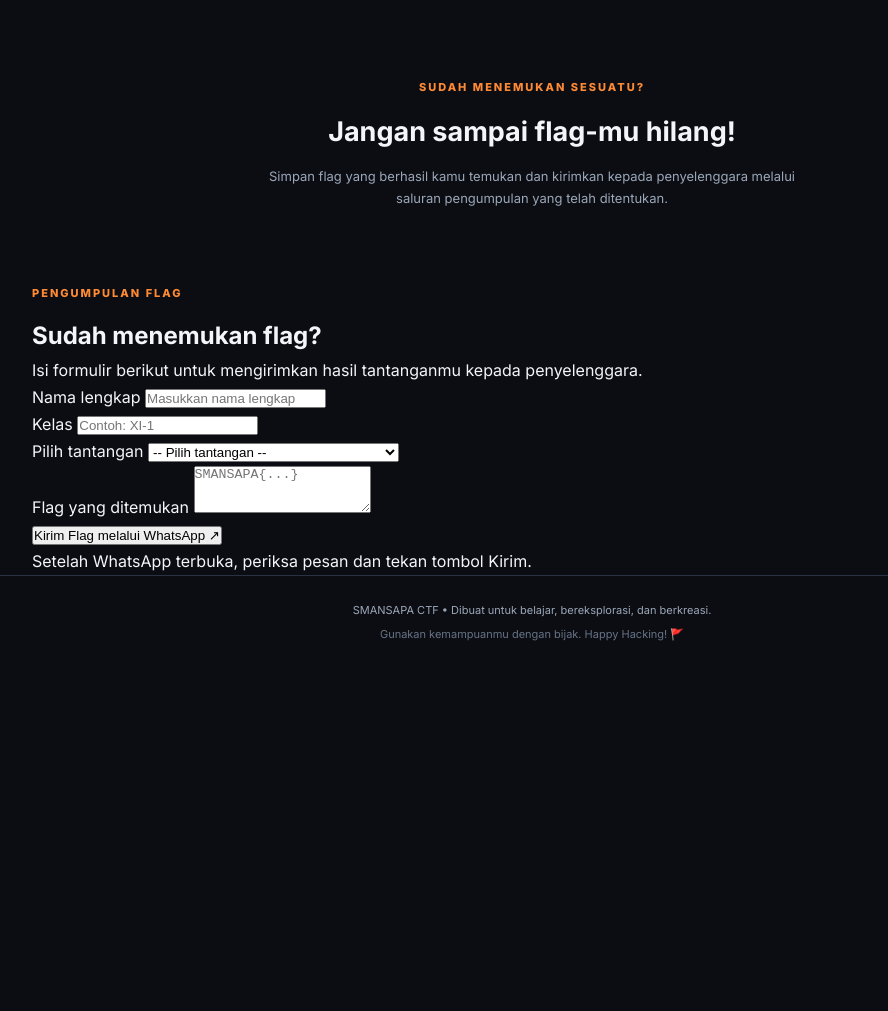
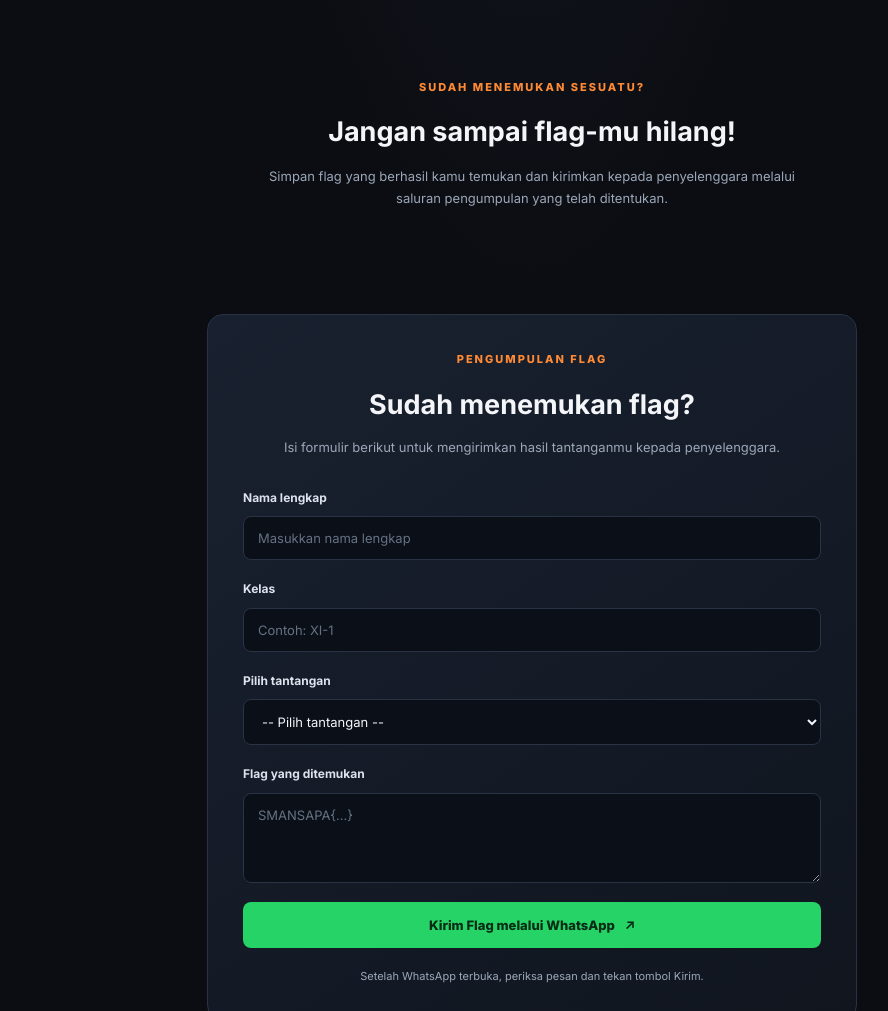
Before and after one commit to jodaydioz16-cmyk/ctf, a plain HTML site: page index.html in a window 1280 px wide. Shown: the part 2243-3254 px from the top of the page, without its empty margins (108-996 px from the left). Before the commit the page ends 2912 px from the top, so only its background shows below. Drawn offline with Linux system fonts and the light colour scheme.

Commit message:
Update style.css

```diff
--- a/style.css
+++ b/style.css
@@ -451,3 +451,119 @@ footer {
         font-size: 9px;
     }
 }
+
+
+/* SUBMISSION SECTION */
+
+.submit-section {
+    max-width: 650px;
+    margin: 30px auto 90px;
+    padding: 35px;
+    background: linear-gradient(145deg, #192130, #10151e);
+    border: 1px solid var(--border);
+    border-radius: 16px;
+}
+
+.submit-heading {
+    text-align: center;
+    margin-bottom: 30px;
+}
+
+.submit-heading h2 {
+    font-size: 27px;
+    margin-bottom: 8px;
+}
+
+.submit-heading > p:last-child {
+    color: var(--muted);
+    font-size: 13px;
+}
+
+.submit-form {
+    display: flex;
+    flex-direction: column;
+    gap: 19px;
+}
+
+.form-group {
+    display: flex;
+    flex-direction: column;
+    gap: 8px;
+}
+
+.form-group label {
+    font-size: 12px;
+    font-weight: 700;
+    color: #dce3ed;
+}
+
+.form-group input,
+.form-group select,
+.form-group textarea {
+    width: 100%;
+    padding: 13px 14px;
+    background: #0b1018;
+    border: 1px solid var(--border);
+    border-radius: 8px;
+    color: var(--text);
+    font-family: inherit;
+    font-size: 13px;
+    outline: none;
+    transition: 0.2s;
+}
+
+.form-group input:focus,
+.form-group select:focus,
+.form-group textarea:focus {
+    border-color: var(--orange);
+    box-shadow: 0 0 0 3px #ff8a3518;
+}
+
+.form-group textarea {
+    resize: vertical;
+    min-height: 90px;
+}
+
+.form-group input::placeholder,
+.form-group textarea::placeholder {
+    color: #657184;
+}
+
+.submit-button {
+    width: 100%;
+    padding: 15px;
+    background: #25d366;
+    color: #082b16;
+    border: none;
+    border-radius: 8px;
+    font-family: inherit;
+    font-size: 13px;
+    font-weight: 800;
+    cursor: pointer;
+    display: flex;
+    justify-content: center;
+    align-items: center;
+    gap: 10px;
+    transition: 0.2s;
+}
+
+.submit-button:hover {
+    background: #45e681;
+    transform: translateY(-2px);
+}
+
+.form-note {
+    text-align: center;
+    color: var(--muted);
+    font-size: 11px;
+}
+
+@media (max-width: 600px) {
+    .submit-section {
+        padding: 23px 18px;
+    }
+
+    .submit-heading h2 {
+        font-size: 23px;
+    }
+}
```
